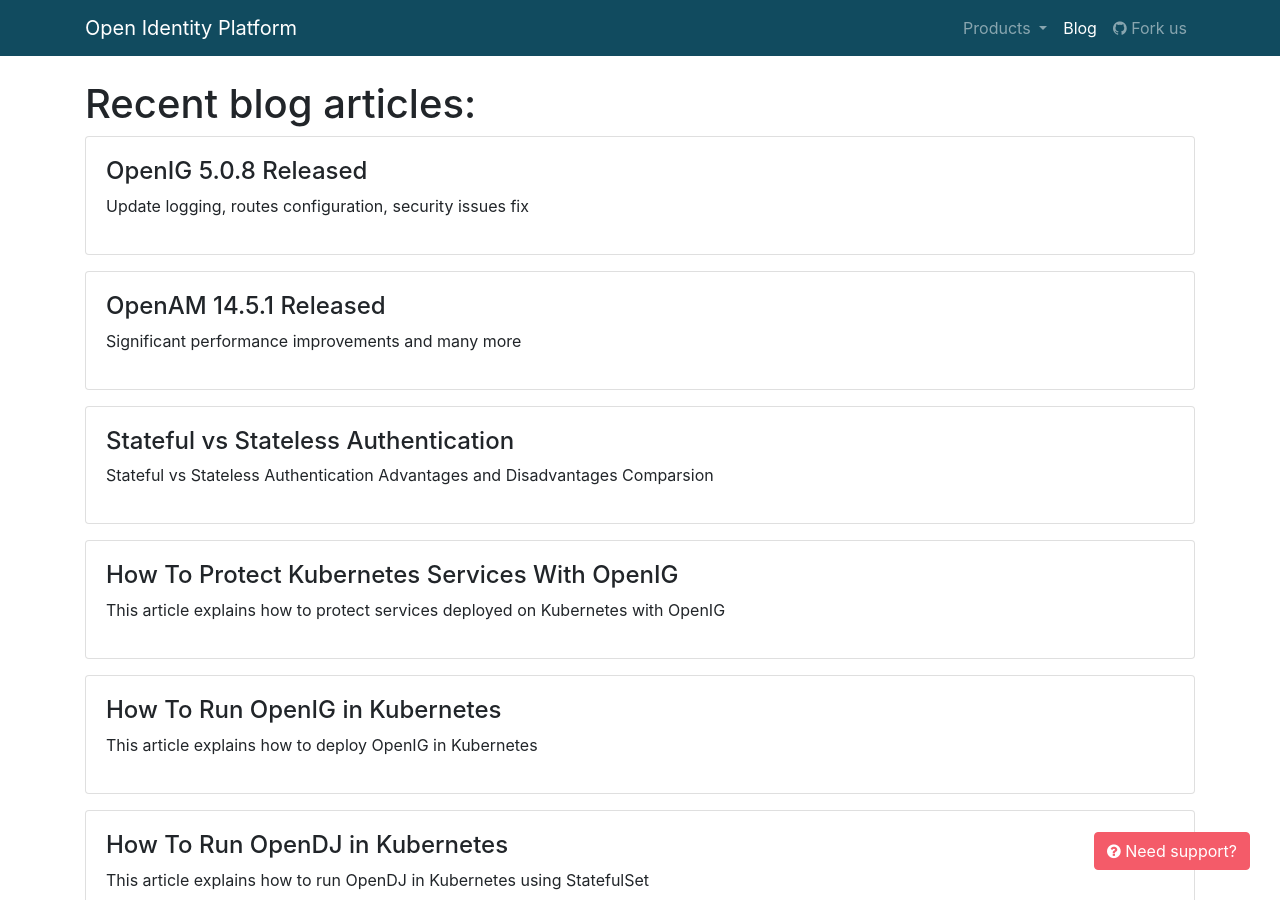
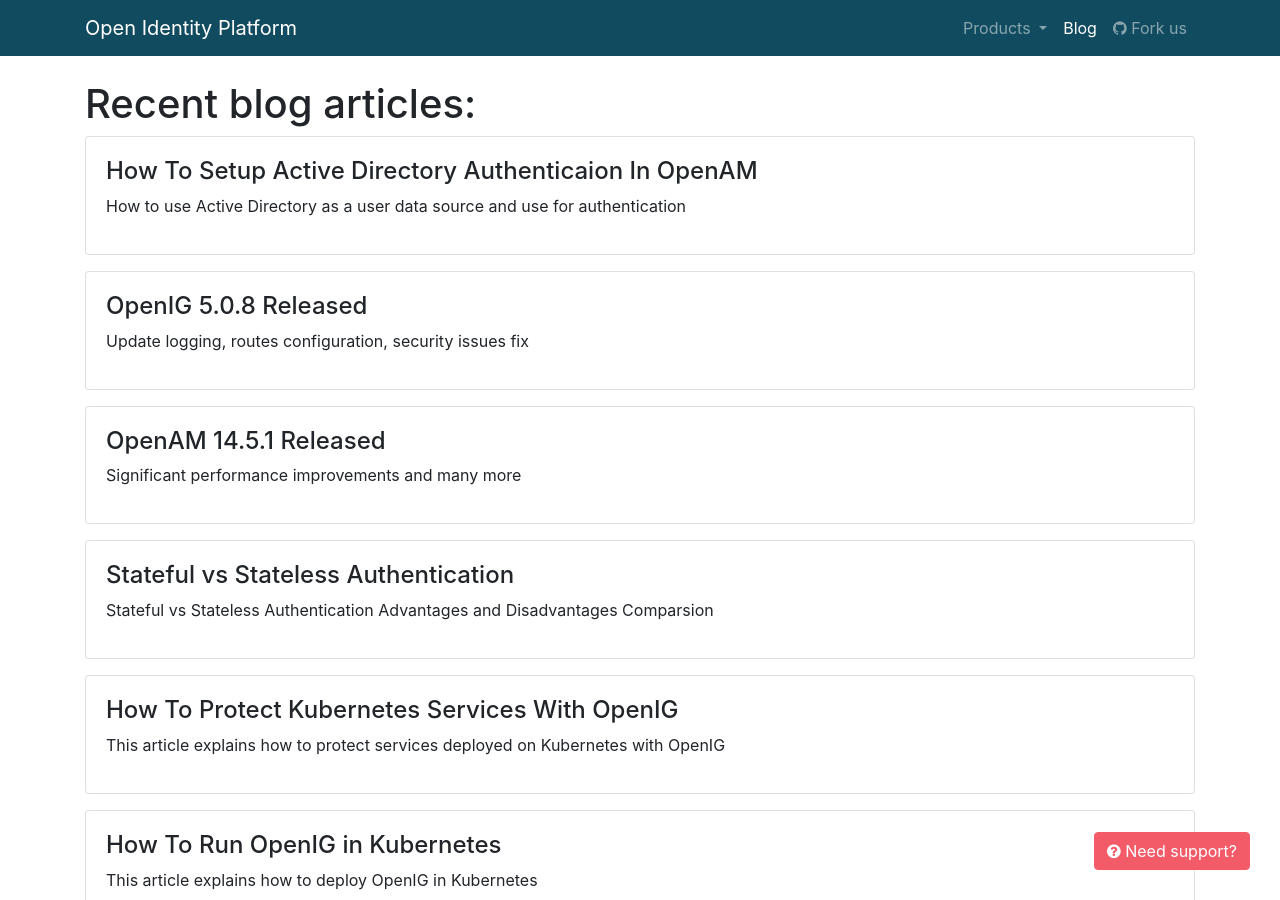
Before and after one commit to OpenIdentityPlatform/OpenIdentityPlatform.org, a Jekyll site: the page built from blog/index.html, in a window 1280 px wide and 900 px high. Built offline with Jekyll 4.4.1, drawn with Linux system fonts in a browser that asks for light colours; some of the changed lines change nothing that is shown.

Commit message:
How To Setup Active Directory Authenticaion In OpenAM

```diff
--- a/_data/blogposts.yml
+++ b/_data/blogposts.yml
@@ -1,3 +1,7 @@
+-
+  title: 'How To Setup Active Directory Authenticaion In OpenAM'
+  link: '/blog/how-to-setup-active-directory-authentication-in-openam'
+  description: 'How to use Active Directory as a user data source and use for authentication'
 -
   title: 'OpenIG 5.0.8 Released'
   link: '/blog/openig-5-0-8-released'
--- /dev/null
+++ b/blog/how-to-setup-active-directory-authentication-in-openam.md
@@ -0,0 +1,67 @@
+---
+layout: home
+title: "How To Setup Active Directory Authenticaion In OpenAM"
+landing-title2: "How To Setup Active Directory Authenticaion In OpenAM"
+description: "How to use Active Directory as a user data source and use for authentication"
+keywords: ''
+imageurl: 'openam-og.png'
+share-buttons: true
+---
+<h1>How To Setup Active Directory Authenticaion In OpenAM</h1>
+
+Original article: [https://github.com/OpenIdentityPlatform/OpenAM/wiki/How-To-Setup-Active-Directory-Authenticaion-In-OpenAM](https://github.com/OpenIdentityPlatform/OpenAM/wiki/How-To-Setup-Active-Directory-Authenticaion-In-OpenAM)
+
+## Preface
+
+If your organization uses Microsoft Active Directory for user storage, it is a good practice to use Active Directory user accounts to authenticate in all your enterprise applications. OpenAM supports Microsoft Active Directory
+
+But setting up Microsoft Active Directory as a user data store could be tricky. In this article, we'll help you to set up user data store in OpenAM
+
+## Setup Active Directory User Data Store
+
+Enterprise users should be in a separate realm.
+
+---
+
+**NOTE**
+
+*Of course, you can use an existing realm or even use different data stores in a single realm in OpenAM. But in this manual, we will create a separate realm and a sigle data store for employees*
+
+---
+
+So login in OpenAM console as amadmin and create realm `/staff`. Delete default user Data Store in `/staff` realm.
+
+Then create Active Directory data store with type Active Directory.
+
+There are the most important settings in a table below:
+
+| Setting | Value|
+|-|-|
+|**Ldap Server**| AD host and port, for example: ad.example.com:389 |
+|**LDAP Bind DN** | Bund DN or user name for AD, for example `EXAMPLE\Administrator` |
+|**LDAP Bind Password** | Bind DN password|
+|**LDAP Organization DN** | DN where users are located DC=ad,DC=example,DC=com|
+|**LDAP Connection Pool Maximum Size** | 128|
+|**Attribute Name Mapping** | uid=sAMAccountName <br> userPassword=unicodePwd|
+|**LDAPv3 Plug-in Supported Types and Operations** | user=read <br> group=read <br> realm=read |
+|**LDAP Users Search Attribute:** | sAMAccountName |
+|**LDAP Users Search Filter** | (objectclass=person)|
+|**DN Cache** | Enabled |
+
+
+## Test Data Store and Authentication
+
+If you set all settings correctly, you should see user account form your active directory, in Subjects tab in the realm.
+
+Then test authentication:
+Open OpenAM URL in your browser, for example
+
+For XUI:
+
+[http://openam.example.org:8080/openam/XUI/?org=/staff#login/](http://openam.example.org:8080/openam/XUI/?org=/staff#login/)
+
+For legacy UI:
+
+[http://openam.example.org:8080/openam/UI/Login?org=/staff](http://openam.example.org:8080/openam/UI/Login?org=/staff)
+
+Enter your Active Directory credentials, and you should be successfully authenticated
```
